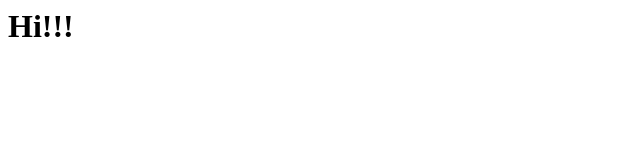
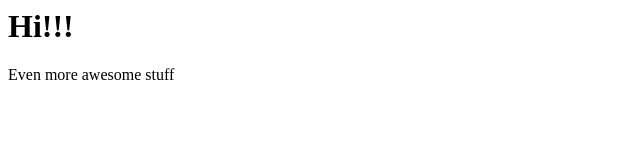
Before and after one commit to a17levine/githubformactest, a plain HTML site: page index.html in a window 1280 px wide. Shown: the whole page, without its empty margins (0-640 px from the left). Drawn offline with Linux system fonts and the light colour scheme.

Commit message:
more coolness

```diff
--- a/index.html
+++ b/index.html
@@ -1 +1,3 @@
 <h1>Hi!!!</h1>
+
+<p>Even more awesome stuff</p>
```
